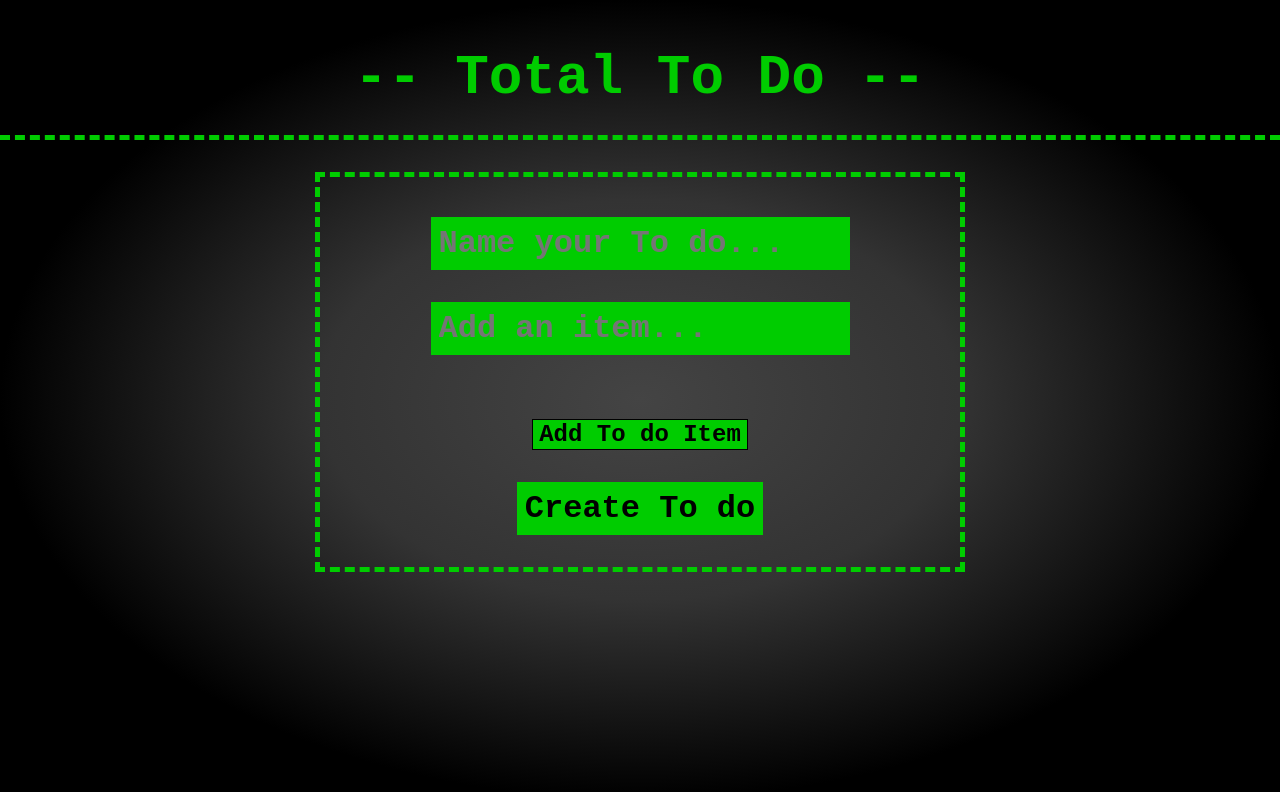
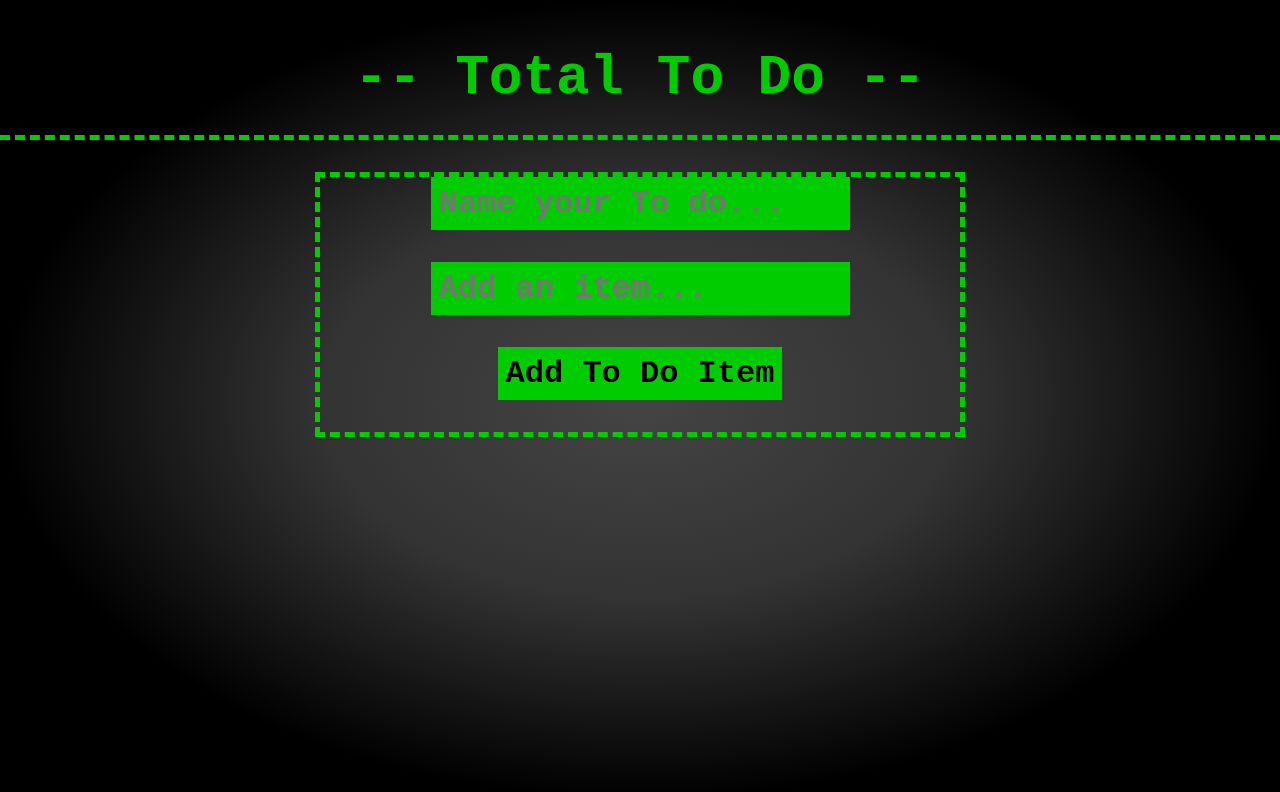
Before and after one commit to tommygee63/totaltodo, a React (Create React App) app: page /createTodo in a window 1280 px wide. Shown: the top 792 px of the page. Built offline with nearby package versions, Linux system fonts and the light colour scheme.

Commit message:
refoactor form and impliment removing items from todo list

```diff
--- /dev/null
+++ b/src/components/ListView.js
@@ -0,0 +1,14 @@
+import React from 'react';
+
+export function ListView({item, setTodoItems}) {
+
+    function handleClick() {
+        setTodoItems((prev) => {
+            return prev.filter(todo => todo !== item)
+        })
+    }
+
+    return (
+        <li>{item} <button onClick={handleClick} >x</button></li>
+    )
+};
--- a/src/components/TodoForm.js
+++ b/src/components/TodoForm.js
@@ -1,21 +1,14 @@
 import React from 'react';
 
-export function TodoForm({handleSubmit, handleNameChange, handleItemChange, handleClick, name, todoItems, item}) {
+export function TodoForm({handleSubmit, handleNameChange, handleItemChange, name, item}) {
     return (
         <form onSubmit={handleSubmit} >
-            <h2>{name}</h2>
-            {!todoItems ? null : <ul>
-                {todoItems.map((item, index) => {
-                    return <li key={index} >{item}</li>
-                })}
-            </ul> }
             <input type='text' value={name} onChange={handleNameChange} placeholder='Name your To do...' />
             <br/>
             <input type='text' value={item} onChange={handleItemChange} placeholder='Add an item...' />
             <br/>
-            <button onClick={handleClick} >Add To do Item</button>
+            <input type='submit' value='Add To Do Item' />
             <br/>
-            <input type='submit' value='Create To do' className='submit' />
         </form>
     )
 };
--- a/src/features/CreateTodoForm/CreateTodoForm.js
+++ b/src/features/CreateTodoForm/CreateTodoForm.js
@@ -5,6 +5,7 @@ import { addTodo } from '../../app/todoSlice';
 import { useNavigate } from 'react-router-dom';
 import { v4 as uuidv4 } from 'uuid';
 import { TodoForm } from '../../components/TodoForm';
+import { ListView } from '../../components/ListView';
 
 export function CreateTodoForm() {
     const [todoItems, setTodoItems] = useState([]);
@@ -13,7 +14,7 @@ export function CreateTodoForm() {
     const dispatch = useDispatch();
     const navigate = useNavigate();
 
-    function handleSubmit(e) {
+    /*function handleSubmit(e) {
         e.preventDefault();
 
         let id = uuidv4();
@@ -26,7 +27,7 @@ export function CreateTodoForm() {
         setName('')
         setTodoItems([])
         navigate('/')
-    };
+    };*/
 
     function handleNameChange(e) {
         setName(e.target.value);
@@ -36,7 +37,7 @@ export function CreateTodoForm() {
         setItem(e.target.value);
     };
 
-    function handleClick(e) {
+    function handleSubmit(e) {
         e.preventDefault()
         setTodoItems((prev) => {
             return [...prev, item];
@@ -45,13 +46,21 @@ export function CreateTodoForm() {
     };
 
 
-    return <TodoForm
+    return (
+        <>
+            <h2>{name}</h2>
+            {!todoItems ? null : <ul>
+                {todoItems.map((item, index) => {
+                    return <ListView key={index} item={item} setTodoItems={setTodoItems} />
+                })}
+            </ul> }
+            <TodoForm
         handleSubmit={handleSubmit}
         handleNameChange={handleNameChange}
         handleItemChange={handleItemChange}
-        handleClick={handleClick}
-        todoItems={todoItems}
         name={name}
         item={item}
-    />
+             />
+        </>
+    )
 };
```
Also changed, not shown: src/components/FormSubmitButton.js (added).
